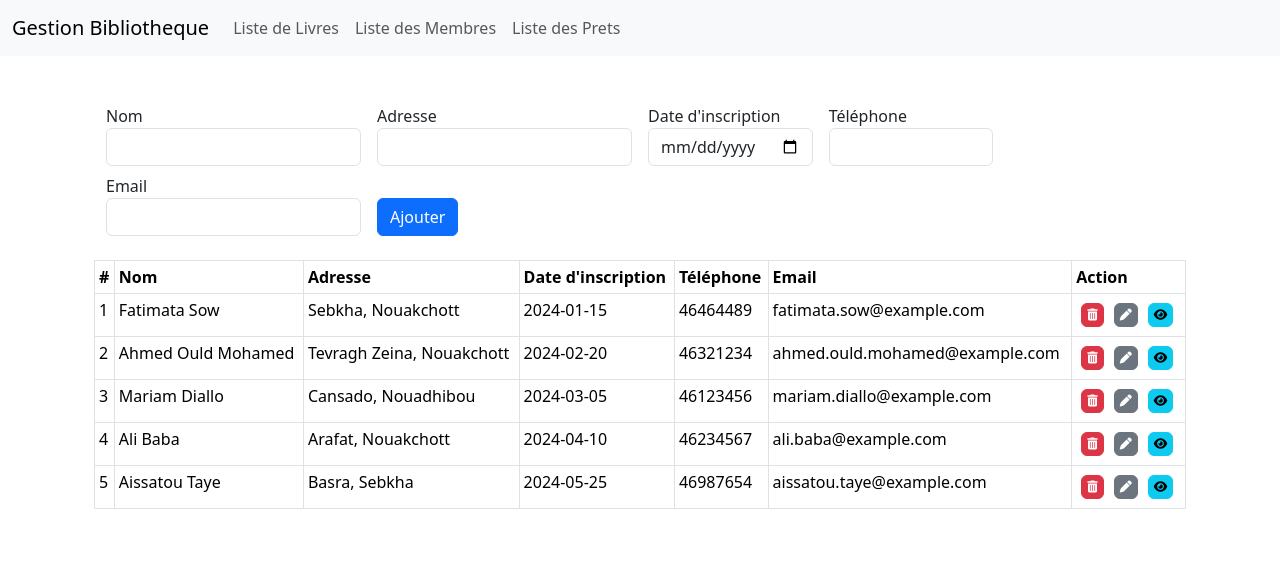
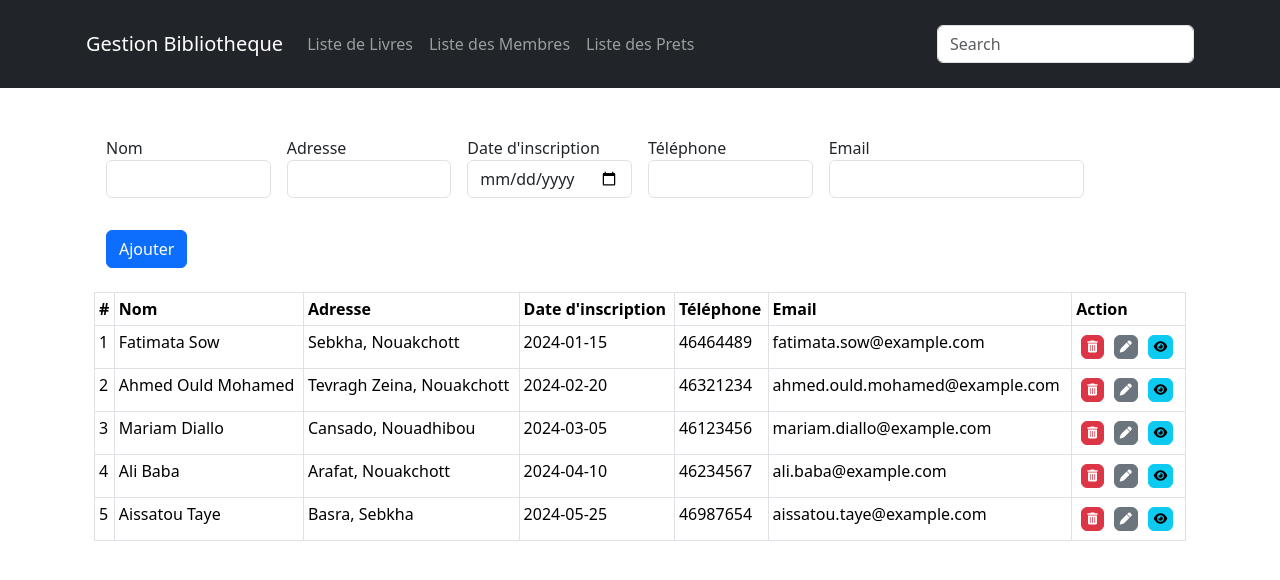
Before and after one commit to Mangassouba/Challage_gestion_bibliotheque, a Vue app: page /Membres in a window 1280 px wide. Shown: the top 580 px of the page. Built offline with nearby package versions, Linux system fonts and the light colour scheme.

Commit message:
modification de navbar

```diff
--- a/src/App.vue
+++ b/src/App.vue
@@ -2,8 +2,40 @@
 </script>
 
 <template>
+<nav class="navbar navbar-expand-lg navbar-dark bg-dark" aria-label="Eighth navbar example">
+    <div class="container p-3">
+      <a class="navbar-brand" href="#">Gestion Bibliotheque</a>
+      <button class="navbar-toggler" type="button" data-bs-toggle="collapse" data-bs-target="#navbarsExample07" aria-controls="navbarsExample07" aria-expanded="false" aria-label="Toggle navigation">
+        <span class="navbar-toggler-icon"></span>
+      </button>
+
+      <div class="collapse navbar-collapse" id="navbarsExample07">
+        <ul class="navbar-nav me-auto mb-2 mb-lg-0">
+          <li class="nav-item">
+            <RouterLink class="nav-link" to="/Livres"
+                >Liste de Livres</RouterLink>
+          </li>
+          <li class="nav-item">
+            <RouterLink class="nav-link" to="/Membres"
+                >Liste des Membres</RouterLink
+              >
+          </li>
+          <li class="nav-item">
+            <RouterLink class="nav-link" to="/Prets"
+                >Liste des Prets</RouterLink
+              >
+          </li>
+        </ul>
+        <form>
+          <input class="form-control" type="text" placeholder="Search" aria-label="Search">
+        </form>
+      </div>
+    </div>
+  </nav>
+
+
   <div>
-    <nav class="navbar navbar-expand-lg navbar-light bg-light">
+    <!-- <nav class="navbar navbar-expand-lg p-8 navbar-dark bg-dark">
       <div class="container-fluid">
         <a class="navbar-brand" href="#">Gestion Bibliotheque</a>
         <button
@@ -17,7 +49,7 @@
         >
           <span class="navbar-toggler-icon"></span>
         </button>
-        <div class="collapse navbar-collapse" id="navbarSupportedContent">
+        <div class="collapse navbar-collapse d-flex" id="navbarSupportedContent">
           <ul class="navbar-nav me-auto mb-2 mb-lg-0">
             <li class="nav-item">
               <RouterLink class="nav-link" to="/Livres"
@@ -37,7 +69,7 @@
           </ul>
         </div>
       </div>
-    </nav>
+    </nav> -->
     <div class="container mt-5">
       <RouterView />
     </div>
--- a/src/components/Membres/ListeMembre.vue
+++ b/src/components/Membres/ListeMembre.vue
@@ -1,5 +1,5 @@
 <template>
-  <div class="container mt-4">
+  <div class="container mt-6">
     <AjouterMembre @onAdd="addMembre" />
 
     <table class="table table-bordered table-sm mt-4">
--- a/src/components/Membres/ajoutMembre.vue
+++ b/src/components/Membres/ajoutMembre.vue
@@ -1,11 +1,11 @@
 <template>
   <div class="container">
     <form class="row gx-3 gy-2 align-items-center" @submit.prevent="onSubmit">
-      <div class="col-sm-3">
+      <div class="col-sm-2">
         <label for="nom">Nom</label>
         <input type="text" class="form-control" id="nom" v-model="form.nom" />
       </div>
-      <div class="col-sm-3">
+      <div class="col-sm-2">
         <label for="adresse">Adresse</label>
         <input
           type="text"
--- a/src/components/Membres/editMembre.vue
+++ b/src/components/Membres/editMembre.vue
@@ -1,7 +1,7 @@
 <template>
-  <div class="container">
+  <div class="container mt-6 bg-dark p-4">
     <form class="row gx-3 gy-2 align-items-center" @submit.prevent="onSubmit">
-      <div class="col-sm-3">
+      <div class="col-sm-2">
         <label for="nom">Nom</label>
         <input
           type="text"
@@ -10,7 +10,7 @@
           v-model="formData.nom"
         />
       </div>
-      <div class="col-sm-3">
+      <div class="col-sm-2">
         <label for="adresse">Adresse</label>
         <input
           type="text"
```
